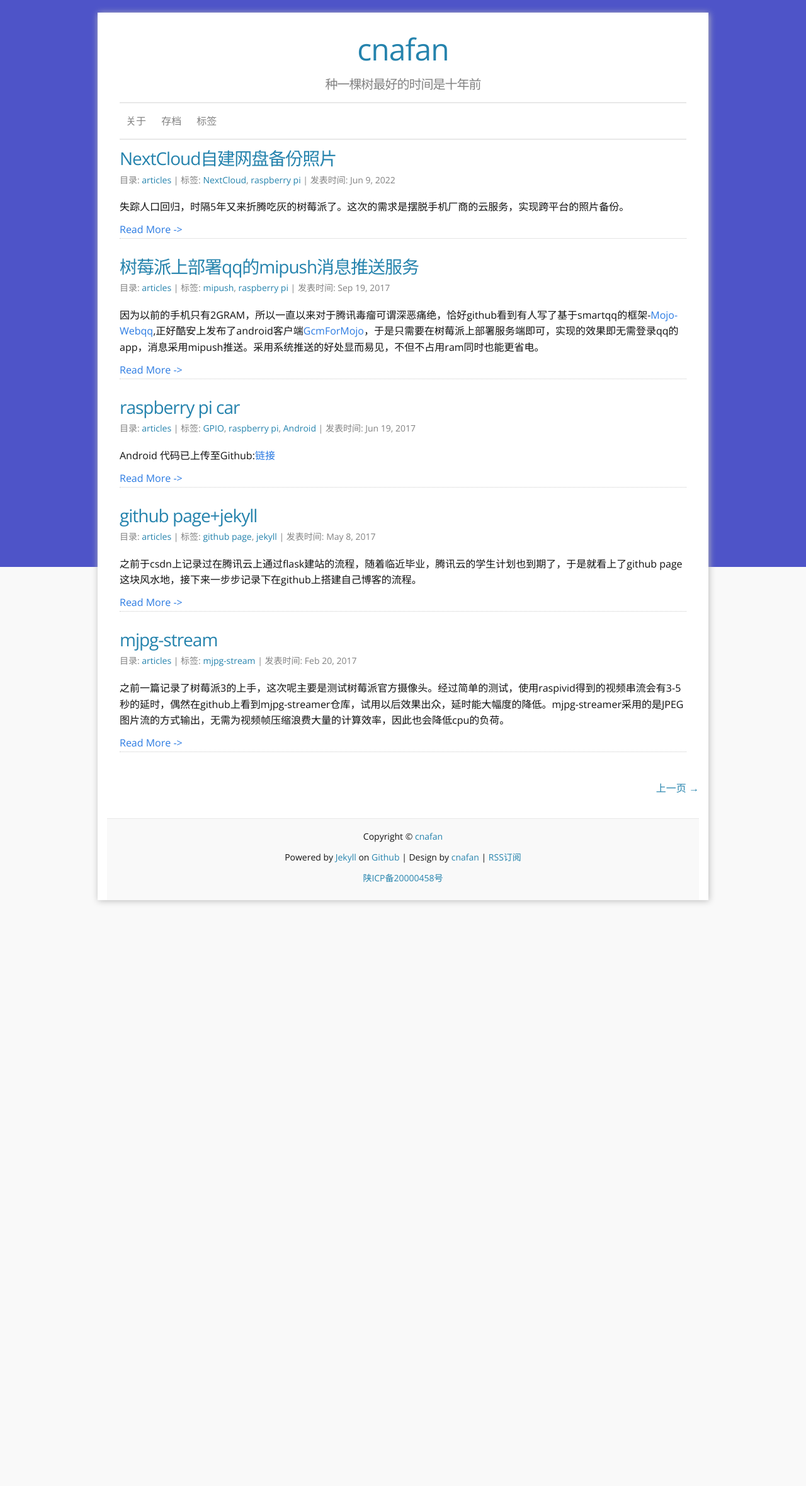
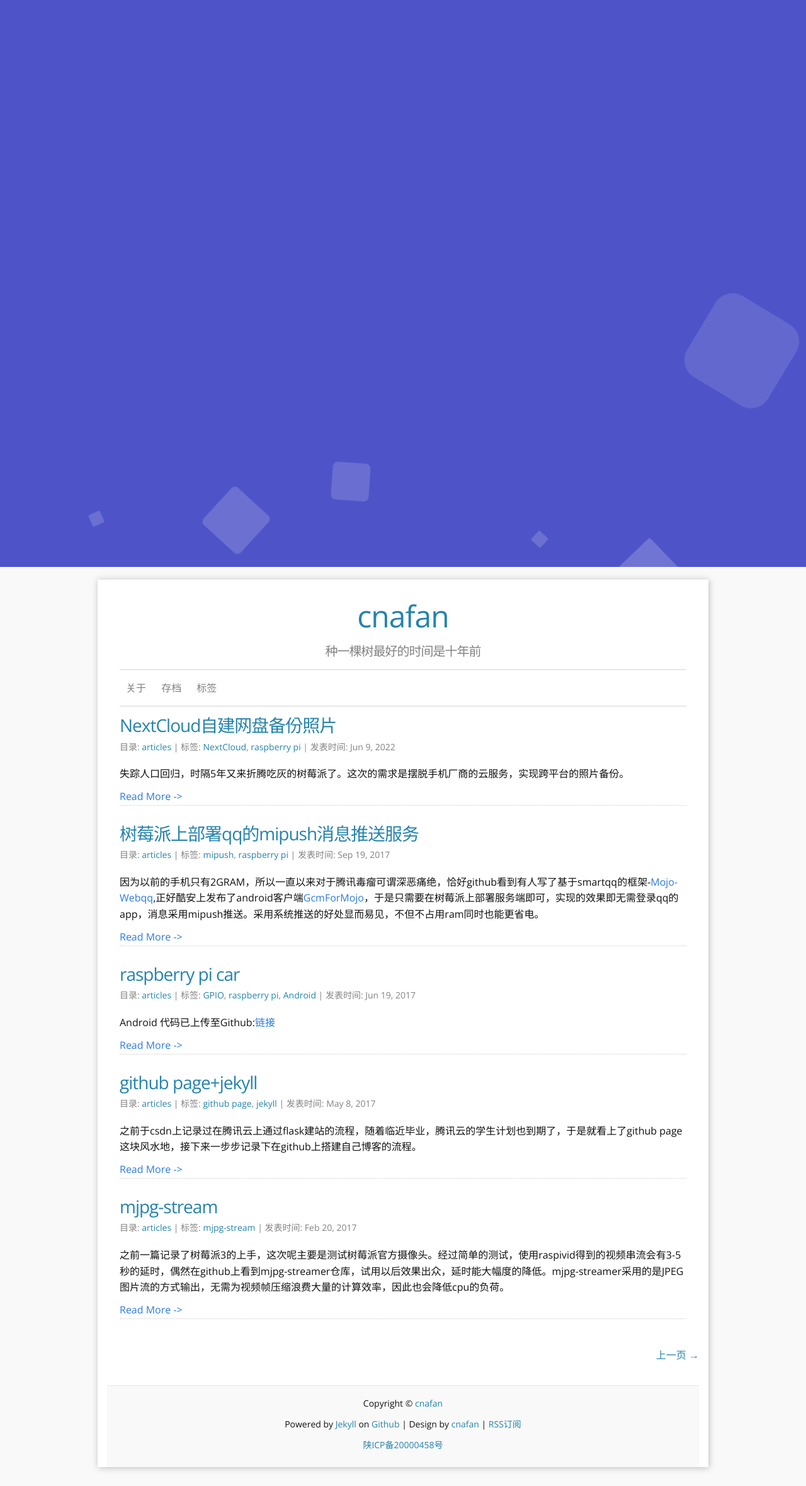
Before and after one commit to cnafan/cnafan.github.io, a Jekyll site: the page built from index.html, in a window 1280 px wide. Shown: the whole page at 63% size. Built offline with Jekyll 4.4.1, drawn with Linux system fonts in a browser that asks for light colours; nearby versions of some CDN libraries; the list of posts is cut into pages by our own code; comment, search, counter and statistics services are not loaded; before the commit the page ends 1459 px from its top, so only the background shows below that.

Commit message:
Update animation.css

```diff
--- a/css/animation.css
+++ b/css/animation.css
@@ -1,17 +1,34 @@
   @import url('https://fonts.googleapis.com/css?family=Exo:400,700');
 
-.area {
+        *{
+            margin: 0px;
+            padding: 0px;
+        }
+
+        body{
+            font-family: 'Exo', sans-serif;
+        }
+
+        .context {
+            width: 100%;
+            position: absolute;
+            top:50vh;
+        }
+
+        .context h1{
+            text-align: center;
+            color: #fff;
+            font-size: 50px;
+        }
+
+        .area{
             background: #4e54c8;
             background: -webkit-linear-gradient(to left, #8f94fb, #4e54c8);
             width: 100%;
-    height: 100vh;
-    position: fixed; /* 让背景固定在页面后面 */
-    top: 0;
-    left: 0;
-    z-index: -1; /* 放到最底层，避免挡住内容 */
+            height:100vh;
         }
 
-.circles {
+        .circles{
             position: absolute;
             top: 0;
             left: 0;
@@ -20,7 +37,7 @@
             overflow: hidden;
         }
 
-.circles li {
+        .circles li{
             position: absolute;
             display: block;
             list-style: none;
@@ -31,4 +48,91 @@
             bottom: -150px;
         }
 
-/* 下面是 nth-child 定义和 @keyframes animate 全部照搬即可 */
+        .circles li:nth-child(1){
+            left: 25%;
+            width: 80px;
+            height: 80px;
+            animation-delay: 0s;
+        }
+
+        .circles li:nth-child(2){
+            left: 10%;
+            width: 20px;
+            height: 20px;
+            animation-delay: 2s;
+            animation-duration: 12s;
+        }
+
+        .circles li:nth-child(3){
+            left: 70%;
+            width: 20px;
+            height: 20px;
+            animation-delay: 4s;
+        }
+
+        .circles li:nth-child(4){
+            left: 40%;
+            width: 60px;
+            height: 60px;
+            animation-delay: 0s;
+            animation-duration: 18s;
+        }
+
+        .circles li:nth-child(5){
+            left: 65%;
+            width: 20px;
+            height: 20px;
+            animation-delay: 0s;
+        }
+
+        .circles li:nth-child(6){
+            left: 75%;
+            width: 110px;
+            height: 110px;
+            animation-delay: 3s;
+        }
+
+        .circles li:nth-child(7){
+            left: 35%;
+            width: 150px;
+            height: 150px;
+            animation-delay: 7s;
+        }
+
+        .circles li:nth-child(8){
+            left: 50%;
+            width: 25px;
+            height: 25px;
+            animation-delay: 15s;
+            animation-duration: 45s;
+        }
+
+        .circles li:nth-child(9){
+            left: 20%;
+            width: 15px;
+            height: 15px;
+            animation-delay: 2s;
+            animation-duration: 35s;
+        }
+
+        .circles li:nth-child(10){
+            left: 85%;
+            width: 150px;
+            height: 150px;
+            animation-delay: 0s;
+            animation-duration: 11s;
+        }
+
+        @keyframes animate {
+            0%{
+                transform: translateY(0) rotate(0deg);
+                opacity: 1;
+                border-radius: 0;
+            }
+
+            100%{
+                transform: translateY(-1000px) rotate(720deg);
+                opacity: 0;
+                border-radius: 50%;
+            }
+        }
```
Lines whose indentation alone changed are shown as unchanged.
